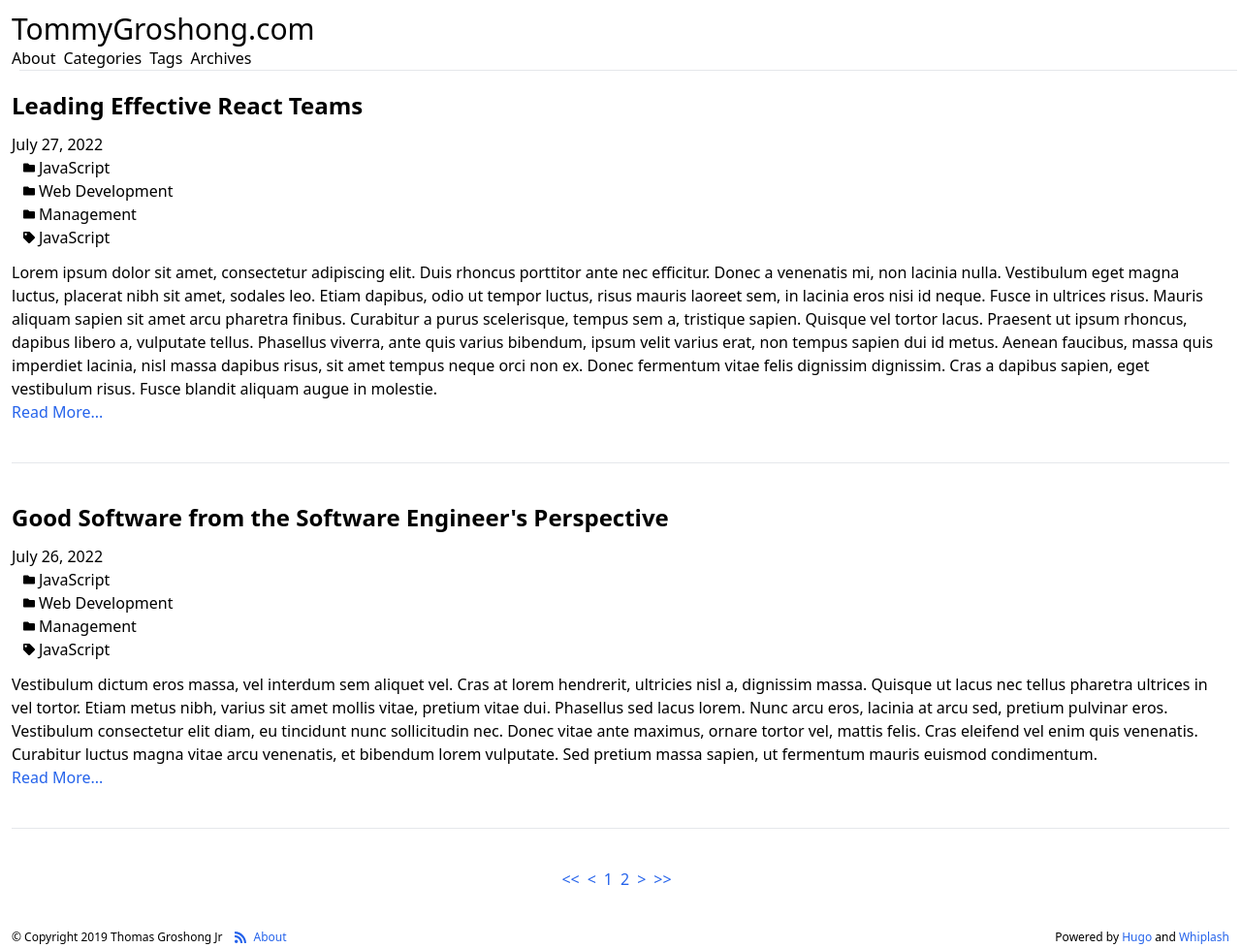
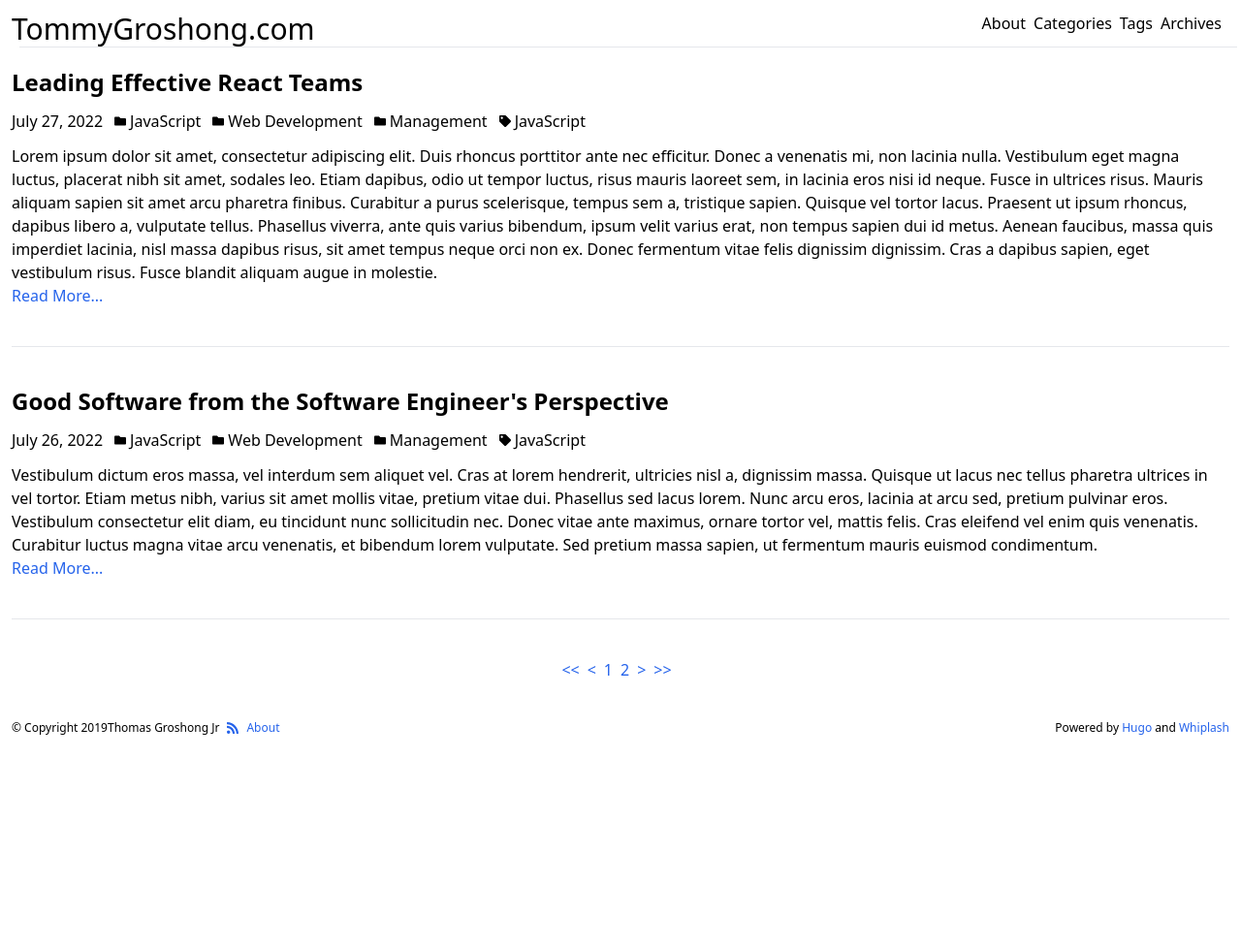
Before and after one commit to groshong-software/learning-projects, a website: page project-one/src/index.html in a window 1280 px wide. Shown: the whole page at 97% size. After the commit the page ends 800 px from the top, so only its background shows below. Drawn offline with nearby package versions, Linux system fonts and the light colour scheme; files that its build step writes are made by us from their sources.

Commit message:
Made thing responsive

```diff
--- a/project-one/src/index.html
+++ b/project-one/src/index.html
@@ -9,7 +9,7 @@
 </head>
 
 <body class="w-full p-3">
-  <header class="flex flex-col">
+  <header class="flex flex-col md:justify-between md:flex-row">
     <h1 class="text-3xl">TommyGroshong.com</h1>
     <ul class="flex">
       <li class="mr-2"><a href="#"></a>About</a></li>
@@ -19,9 +19,9 @@
     </ul>
   </header>
   <hr class="w-full mx-2">
-  <main class="w-full">
+  <main class="w-full ">
     <h2 class="mt-5 text-2xl font-bold">Leading Effective React Teams</h2>
-    <div class="flex mt-3 flex-col">
+    <div class="flex mt-3 flex-col md:flex-row">
       <p>July 27, 2022</p>
       <div class="flex ml-3">
         <svg class="svg-inline--fa fa-folder fa-w-16 w-3" aria-hidden="true" data-prefix="fas" data-icon="folder"
@@ -73,7 +73,7 @@
     <a href="#" class="text-blue-600">Read More...</a>
     <hr class="w-full mt-10">
     <h2 class="mt-10 text-2xl font-bold">Good Software from the Software Engineer's Perspective</h2>
-    <div class="flex mt-3 flex-col">
+    <div class="flex mt-3 flex-col md:flex-row">
       <p>July 26, 2022</p>
       <div class="flex ml-3">
         <svg class="svg-inline--fa fa-folder fa-w-16 w-3" aria-hidden="true" data-prefix="fas" data-icon="folder"
@@ -136,12 +136,12 @@
 
     </div>
   </main>
-  <footer class="w-full">
-    <div class="flex mt-10 text-xs justify-between">
-      <div class="flex">
-        <p>© Copyright 2019 Thomas Groshong Jr</p>
+  <footer class="w-full flex justify-between items-center mt-10 text-xs">
+    <div class="flex text-xs flex-col md:flex-row">
+      <p>© Copyright 2019</p>
+      <p>Thomas Groshong Jr</p>
       <a href="#" class="text-blue-600 flex">
-          <svg class="svg-inline--fa fa-rss fa-w-14 w-3 ml-3" aria-hidden="true" data-prefix="fas" data-icon="rss"
+        <svg class="svg-inline--fa fa-rss fa-w-14 w-3 md:ml-2" aria-hidden="true" data-prefix="fas" data-icon="rss"
           role="img" xmlns="http://www.w3.org/2000/svg" viewBox="0 0 448 512" data-fa-i2svg="">
           <path fill="currentColor"
             d="M128.081 415.959c0 35.369-28.672 64.041-64.041 64.041S0 451.328 0 415.959s28.672-64.041 64.041-64.041 64.04 28.673 64.04 64.041zm175.66 47.25c-8.354-154.6-132.185-278.587-286.95-286.95C7.656 175.765 0 183.105 0 192.253v48.069c0 8.415 6.49 15.472 14.887 16.018 111.832 7.284 201.473 96.702 208.772 208.772.547 8.397 7.604 14.887 16.018 14.887h48.069c9.149.001 16.489-7.655 15.995-16.79zm144.249.288C439.596 229.677 251.465 40.445 16.503 32.01 7.473 31.686 0 38.981 0 48.016v48.068c0 8.625 6.835 15.645 15.453 15.999 191.179 7.839 344.627 161.316 352.465 352.465.353 8.618 7.373 15.453 15.999 15.453h48.068c9.034-.001 16.329-7.474 16.005-16.504z">
```
Lines whose indentation alone changed are shown as unchanged.
